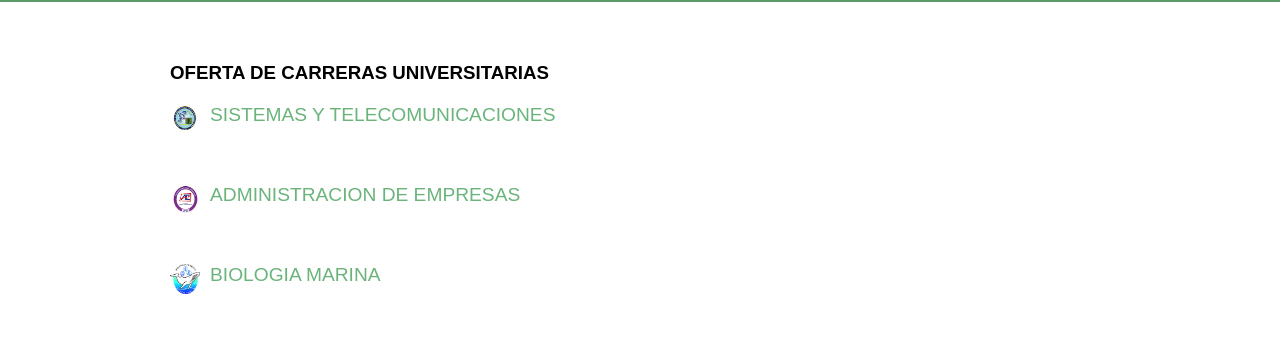
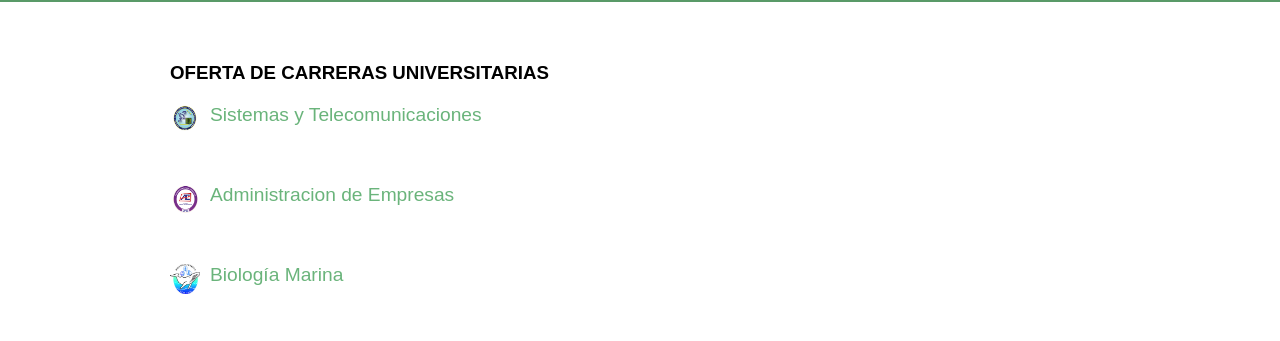
Before and after one commit to JENNYPILAY/programacionweb--ejercicioen-clase, a plain HTML site: page carrera.html in a window 1280 px wide. Shown: the part 108-449 px from the top of the page. Drawn offline with Linux system fonts and the light colour scheme.

Commit message:
Se cambio la letra en la pag carrera

```diff
--- a/carrera.html
+++ b/carrera.html
@@ -51,13 +51,13 @@
 	<ul class="carrera-info">
 
 		<li class="telecomunicaciones">
-			<a href="http://www.upse.edu.ec/index.php/sistemas-y-telecomunicaciones">SISTEMAS Y TELECOMUNICACIONES </a>
+			<a href="http://www.upse.edu.ec/index.php/sistemas-y-telecomunicaciones">Sistemas y Telecomunicaciones</a>
 		</li>
 		<li class=" desarrolloempresarial">
-			<a href="http://www.upse.edu.ec/index.php/ciencias-administrativas/administracion-de-empresas"> ADMINISTRACION DE EMPRESAS</a>
+			<a href="http://www.upse.edu.ec/index.php/ciencias-administrativas/administracion-de-empresas"> Administracion de Empresas</a>
 		</li>
 		<li class="biologiamarina">
-			<a href="http://www.upse.edu.ec/index.php/ciencias-del-mar/biologia-marina">BIOLOGIA MARINA </a>
+			<a href="http://www.upse.edu.ec/index.php/ciencias-del-mar/biologia-marina">Biología Marina</a>
 				</li>
 			</ul>
 
```
